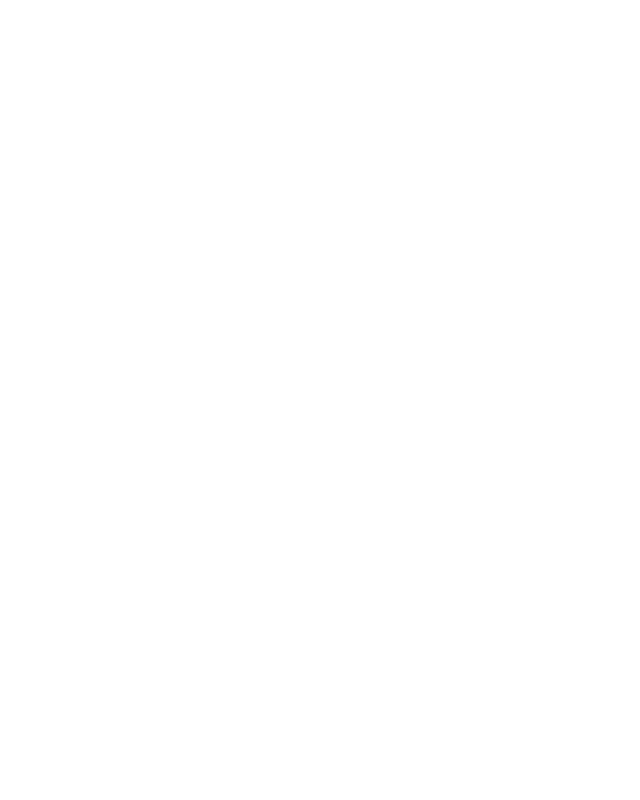
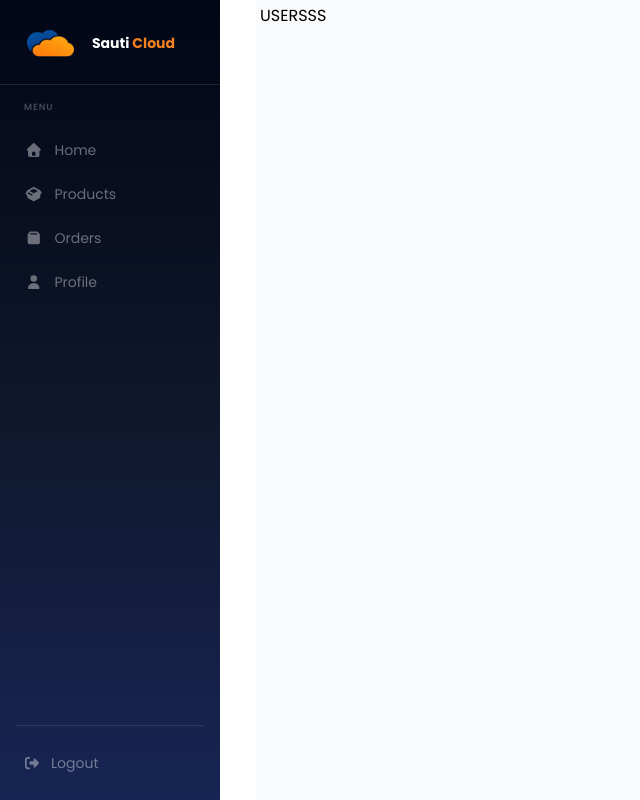
Before and after one commit to PberuKatwa/sauti-frontend, a React (Vite) app: page /dashboard/users in a window 1280 px wide. Before the commit this address had no page. Shown: the whole page, without its empty margins (0-640 px from the left). Built offline with nearby package versions, Linux system fonts and the light colour scheme.

Commit message:
Users management v3:added users

```diff
--- a/src/App.tsx
+++ b/src/App.tsx
@@ -14,6 +14,7 @@
 import Landing from "./pages/Landing";
 import ResetPassword from "./pages/ResetPassword";
 import { AuthProvider } from "./context/AuthContext";
+import UserManagement from "./pages/UserManagement";
 
 function AppContent() {
   return (
@@ -38,7 +39,8 @@
         <Route path="/auth/reset-password/:token" element={<ResetPassword />} />
         <Route path="/sidebar" element={<Sidebar />} />
         <Route path="/dashboard" element={<DashboardLayout />}>
-          <Route path="home" element={<Home />}/>
+          <Route path="home" element={<Home />} />
+          <Route path="users" element={<UserManagement />}/>
           <Route path="products" element={<Products />} />
           <Route path="orders" element={<Orders />} />
           <Route path="profile" element={<Profile />} />
--- /dev/null
+++ b/src/pages/UserManagement.tsx
@@ -0,0 +1,8 @@
+export default function UserManagement() {
+
+  return (
+    <div>
+      <h1>USERSSS</h1>
+    </div>
+  )
+}
```
